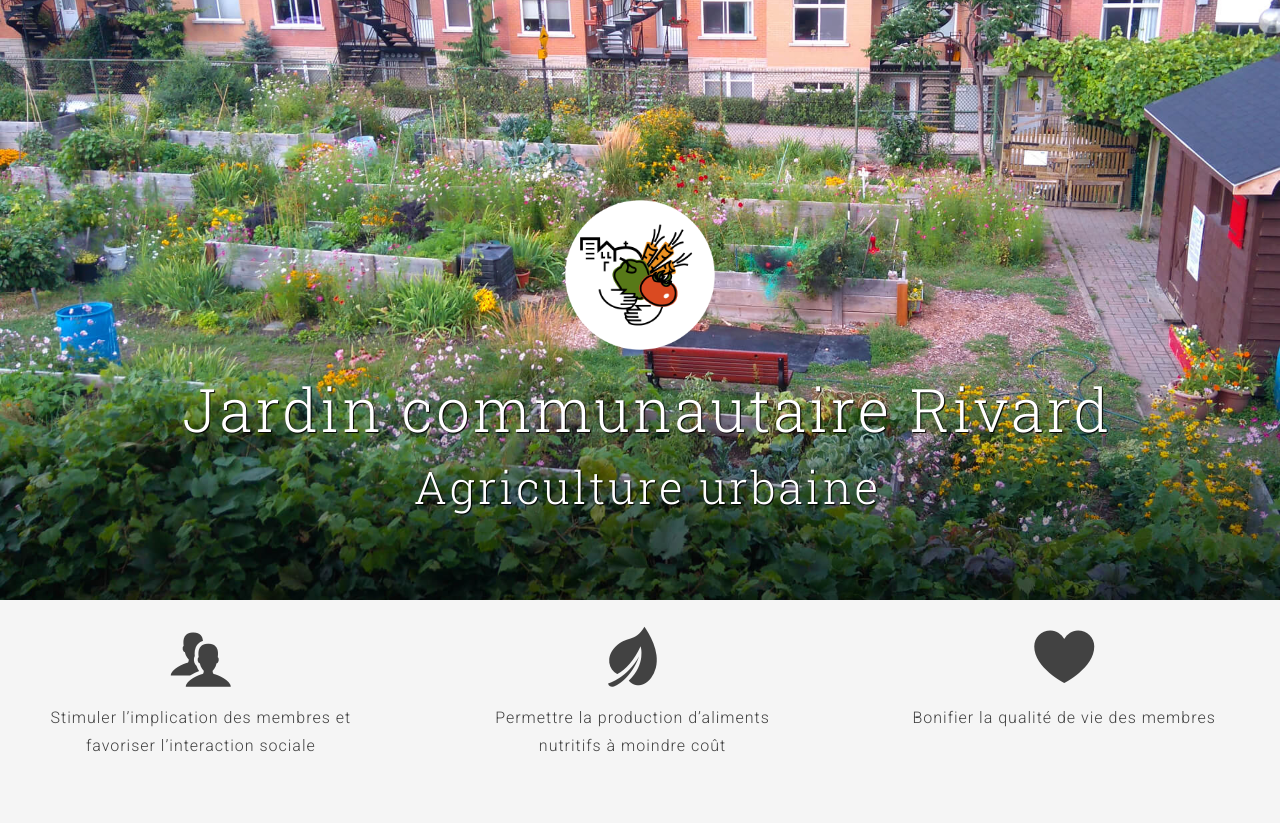
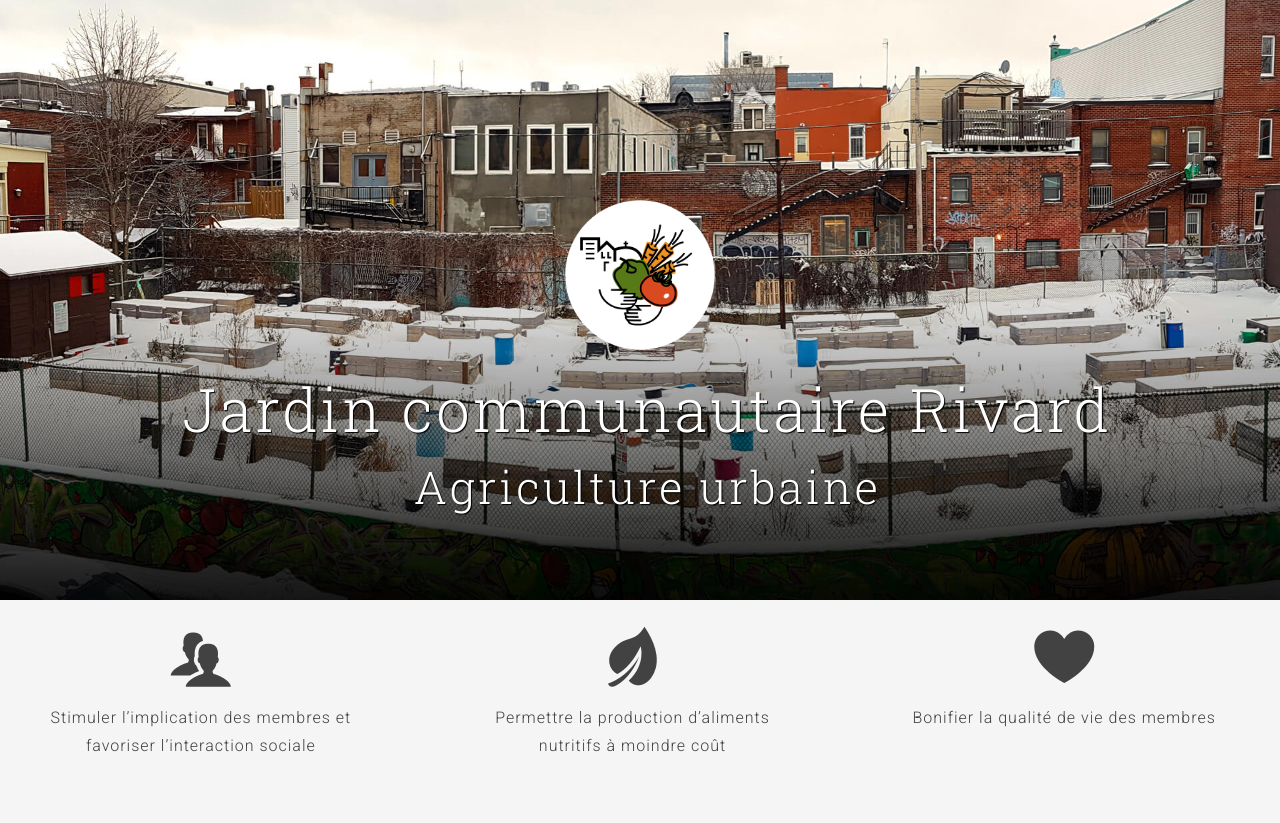
Before and after one commit to mudar/jardinrivard.ca, a plain HTML site: page index.html in a window 1280 px wide. Shown: the top 823 px of the page. Drawn offline with nearby package versions, Linux system fonts and the light colour scheme; some packages are replaced by stand-ins of ours.

Commit message:
Switched to winter header
replaced "summer" class by "winter"

```diff
--- a/index.html
+++ b/index.html
@@ -26,7 +26,7 @@
   <body data-spy="scroll" data-offset="0" data-target="#navbar-main">
 
     <!-- ==== HEADER ==== -->
-    <div id="header" class="summer">
+    <div id="header" class="winter">
       <header class="clearfix">
         <div><img id="logo" src="assets/img/jardin_logo.png" alt="Jardin Rivard" /></div>
         <h1>Jardin <span>communautaire</span> Rivard</h1>
```
